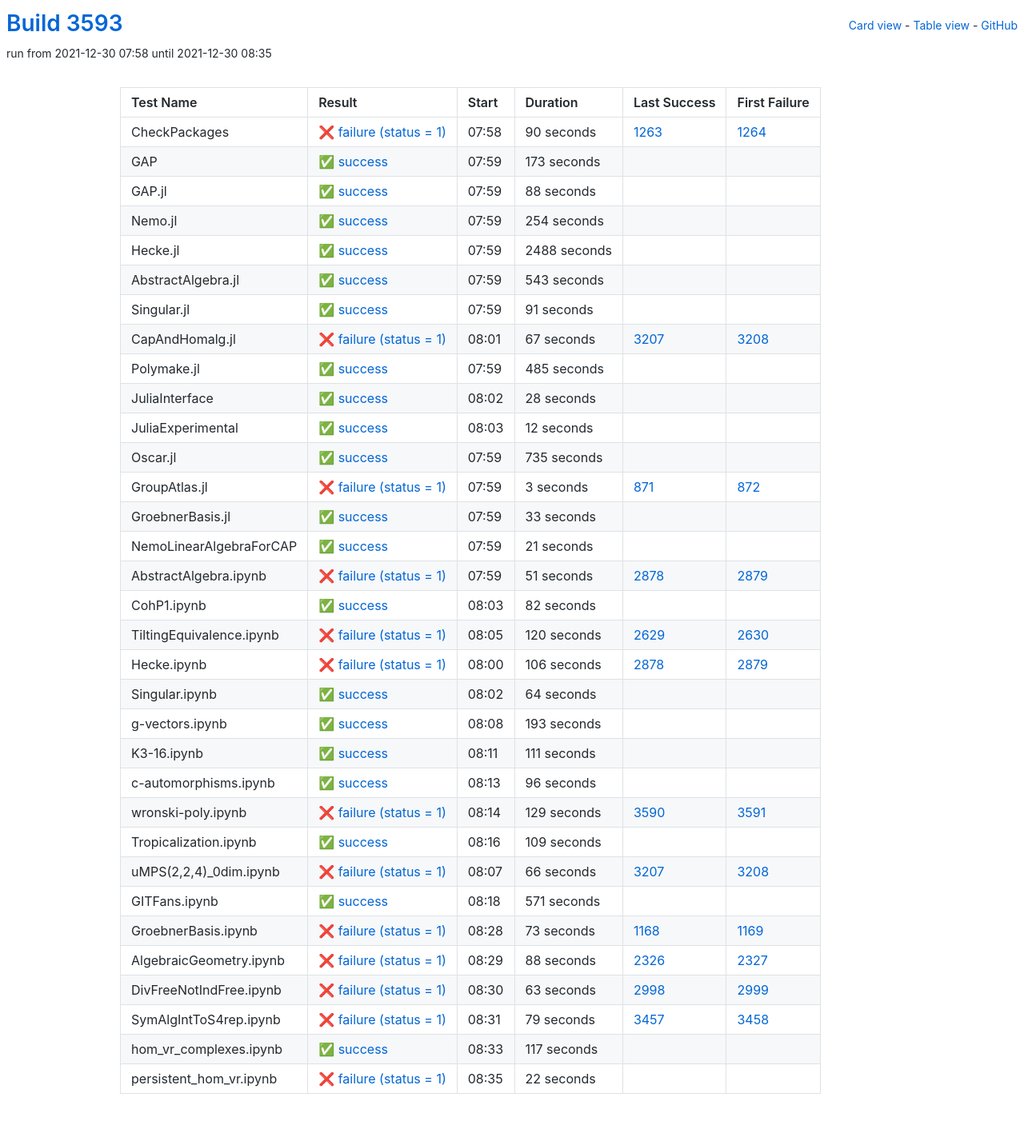
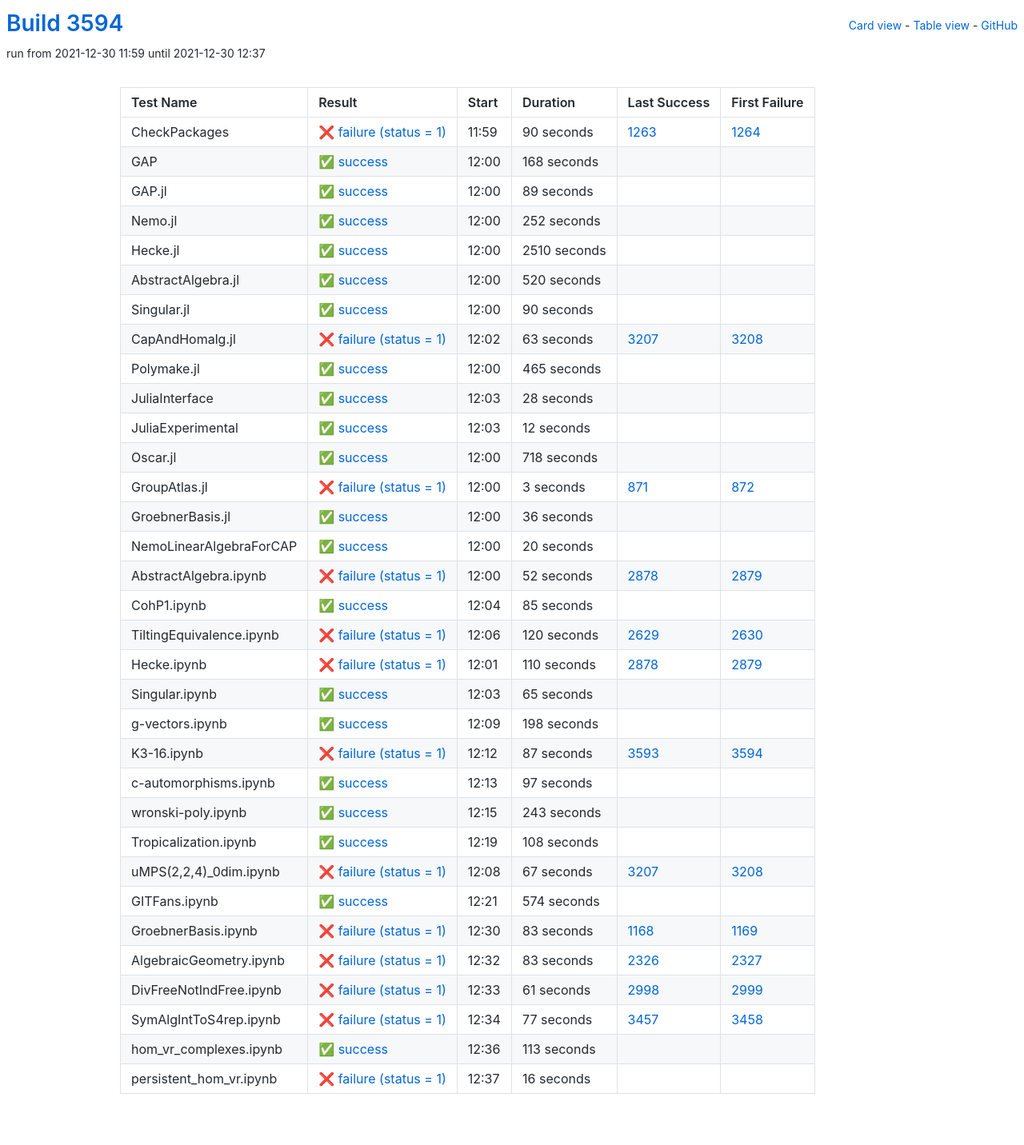
Before and after one commit to oscar-system/oscar-ci-status-stable, a Jekyll site: the page built from table.html, in a window 1280 px wide. Shown: the whole page at 80% size. Built offline with Jekyll 4.4.1, drawn with Linux system fonts in a browser that asks for light colours.

Commit message:
Build #3594

```diff
--- a/_data/ci.yml
+++ b/_data/ci.yml
@@ -1,6 +1,6 @@
 ---
-build: 3593
-build_url: https://oscarci.mathematik.uni-kl.de/job/oscar-stable/3593/
+build: 3594
+build_url: https://oscarci.mathematik.uni-kl.de/job/oscar-stable/3594/
 job: oscar-stable
 organization: oscar-system
 repo: oscar-ci-status-stable
@@ -8,8 +8,8 @@ repourl: https://github.com/oscar-system/oscar-ci-status-stable
 tests:
 - name: CheckPackages
   id: checkpackages
-  log: https://oscarci.mathematik.uni-kl.de/job/oscar-stable/3593/artifact/logs/build-3593/CheckPackages.log
-  start: 2021-12-30 07:58
+  log: https://oscarci.mathematik.uni-kl.de/job/oscar-stable/3594/artifact/logs/build-3594/CheckPackages.log
+  start: 2021-12-30 11:59
   success: false
   exitcode: 1
   status: failure
@@ -20,104 +20,104 @@ tests:
   first_failure_url: https://oscarci.mathematik.uni-kl.de/job/oscar-stable/1264/
 - name: GAP
   id: gap
-  log: https://oscarci.mathematik.uni-kl.de/job/oscar-stable/3593/artifact/logs/build-3593/GAP.log
-  start: 2021-12-30 07:59
+  log: https://oscarci.mathematik.uni-kl.de/job/oscar-stable/3594/artifact/logs/build-3594/GAP.log
+  start: 2021-12-30 12:00
   success: true
   exitcode: 0
   status: success
-  duration: 173
+  duration: 168
   last_success: false
   last_success_url:
   first_failure: false
   first_failure_url:
 - name: GAP.jl
   id: gap-jl
-  log: https://oscarci.mathematik.uni-kl.de/job/oscar-stable/3593/artifact/logs/build-3593/GAP.jl.log
-  start: 2021-12-30 07:59
+  log: https://oscarci.mathematik.uni-kl.de/job/oscar-stable/3594/artifact/logs/build-3594/GAP.jl.log
+  start: 2021-12-30 12:00
   success: true
   exitcode: 0
   status: success
-  duration: 88
+  duration: 89
   last_success: false
   last_success_url:
   first_failure: false
   first_failure_url:
 - name: Nemo.jl
   id: nemo-jl
-  log: https://oscarci.mathematik.uni-kl.de/job/oscar-stable/3593/artifact/logs/build-3593/Nemo.jl.log
-  start: 2021-12-30 07:59
+  log: https://oscarci.mathematik.uni-kl.de/job/oscar-stable/3594/artifact/logs/build-3594/Nemo.jl.log
+  start: 2021-12-30 12:00
   success: true
   exitcode: 0
   status: success
-  duration: 254
+  duration: 252
   last_success: false
   last_success_url:
   first_failure: false
   first_failure_url:
 - name: Hecke.jl
   id: hecke-jl
-  log: https://oscarci.mathematik.uni-kl.de/job/oscar-stable/3593/artifact/logs/build-3593/Hecke.jl.log
-  start: 2021-12-30 07:59
+  log: https://oscarci.mathematik.uni-kl.de/job/oscar-stable/3594/artifact/logs/build-3594/Hecke.jl.log
+  start: 2021-12-30 12:00
   success: true
   exitcode: 0
   status: success
-  duration: 2488
+  duration: 2510
   last_success: false
   last_success_url:
   first_failure: false
   first_failure_url:
 - name: AbstractAlgebra.jl
   id: abstractalgebra-jl
-  log: https://oscarci.mathematik.uni-kl.de/job/oscar-stable/3593/artifact/logs/build-3593/AbstractAlgebra.jl.log
-  start: 2021-12-30 07:59
+  log: https://oscarci.mathematik.uni-kl.de/job/oscar-stable/3594/artifact/logs/build-3594/AbstractAlgebra.jl.log
+  start: 2021-12-30 12:00
   success: true
   exitcode: 0
   status: success
-  duration: 543
+  duration: 520
   last_success: false
   last_success_url:
   first_failure: false
   first_failure_url:
 - name: Singular.jl
   id: singular-jl
-  log: https://oscarci.mathematik.uni-kl.de/job/oscar-stable/3593/artifact/logs/build-3593/Singular.jl.log
-  start: 2021-12-30 07:59
+  log: https://oscarci.mathematik.uni-kl.de/job/oscar-stable/3594/artifact/logs/build-3594/Singular.jl.log
+  start: 2021-12-30 12:00
   success: true
   exitcode: 0
   status: success
-  duration: 91
+  duration: 90
   last_success: false
   last_success_url:
   first_failure: false
   first_failure_url:
 - name: CapAndHomalg.jl
   id: capandhomalg-jl
-  log: https://oscarci.mathematik.uni-kl.de/job/oscar-stable/3593/artifact/logs/build-3593/CapAndHomalg.jl.log
-  start: 2021-12-30 08:01
+  log: https://oscarci.mathematik.uni-kl.de/job/oscar-stable/3594/artifact/logs/build-3594/CapAndHomalg.jl.log
+  start: 2021-12-30 12:02
   success: false
   exitcode: 1
   status: failure
-  duration: 67
+  duration: 63
   last_success: 3207
   last_success_url: https://oscarci.mathematik.uni-kl.de/job/oscar-stable/3207/
   first_failure: 3208
   first_failure_url: https://oscarci.mathematik.uni-kl.de/job/oscar-stable/3208/
 - name: Polymake.jl
   id: polymake-jl
-  log: https://oscarci.mathematik.uni-kl.de/job/oscar-stable/3593/artifact/logs/build-3593/Polymake.jl.log
-  start: 2021-12-30 07:59
+  log: https://oscarci.mathematik.uni-kl.de/job/oscar-stable/3594/artifact/logs/build-3594/Polymake.jl.log
+  start: 2021-12-30 12:00
   success: true
   exitcode: 0
   status: success
-  duration: 485
+  duration: 465
   last_success: false
   last_success_url:
   first_failure: false
   first_failure_url:
 - name: JuliaInterface
   id: juliainterface
-  log: https://oscarci.mathematik.uni-kl.de/job/oscar-stable/3593/artifact/logs/build-3593/JuliaInterface.log
-  start: 2021-12-30 08:02
+  log: https://oscarci.mathematik.uni-kl.de/job/oscar-stable/3594/artifact/logs/build-3594/JuliaInterface.log
+  start: 2021-12-30 12:03
   success: true
   exitcode: 0
   status: success
@@ -128,8 +128,8 @@ tests:
   first_failure_url:
 - name: JuliaExperimental
   id: juliaexperimental
-  log: https://oscarci.mathematik.uni-kl.de/job/oscar-stable/3593/artifact/logs/build-3593/JuliaExperimental.log
-  start: 2021-12-30 08:03
+  log: https://oscarci.mathematik.uni-kl.de/job/oscar-stable/3594/artifact/logs/build-3594/JuliaExperimental.log
+  start: 2021-12-30 12:03
   success: true
   exitcode: 0
   status: success
@@ -140,20 +140,20 @@ tests:
   first_failure_url:
 - name: Oscar.jl
   id: oscar-jl
-  log: https://oscarci.mathematik.uni-kl.de/job/oscar-stable/3593/artifact/logs/build-3593/Oscar.jl.log
-  start: 2021-12-30 07:59
+  log: https://oscarci.mathematik.uni-kl.de/job/oscar-stable/3594/artifact/logs/build-3594/Oscar.jl.log
+  start: 2021-12-30 12:00
   success: true
   exitcode: 0
   status: success
-  duration: 735
+  duration: 718
   last_success: false
   last_success_url:
   first_failure: false
   first_failure_url:
 - name: GroupAtlas.jl
   id: groupatlas-jl
-  log: https://oscarci.mathematik.uni-kl.de/job/oscar-stable/3593/artifact/logs/build-3593/GroupAtlas.jl.log
-  start: 2021-12-30 07:59
+  log: https://oscarci.mathematik.uni-kl.de/job/oscar-stable/3594/artifact/logs/build-3594/GroupAtlas.jl.log
+  start: 2021-12-30 12:00
   success: false
   exitcode: 1
   status: failure
@@ -164,56 +164,56 @@ tests:
   first_failure_url: https://oscarci.mathematik.uni-kl.de/job/oscar-stable/872/
 - name: GroebnerBasis.jl
   id: groebnerbasis-jl
-  log: https://oscarci.mathematik.uni-kl.de/job/oscar-stable/3593/artifact/logs/build-3593/GroebnerBasis.jl.log
-  start: 2021-12-30 07:59
+  log: https://oscarci.mathematik.uni-kl.de/job/oscar-stable/3594/artifact/logs/build-3594/GroebnerBasis.jl.log
+  start: 2021-12-30 12:00
   success: true
   exitcode: 0
   status: success
-  duration: 33
+  duration: 36
   last_success: false
   last_success_url:
   first_failure: false
   first_failure_url:
 - name: NemoLinearAlgebraForCAP
   id: nemolinearalgebraforcap
-  log: https://oscarci.mathematik.uni-kl.de/job/oscar-stable/3593/artifact/logs/build-3593/NemoLinearAlgebraForCAP.log
-  start: 2021-12-30 07:59
+  log: https://oscarci.mathematik.uni-kl.de/job/oscar-stable/3594/artifact/logs/build-3594/NemoLinearAlgebraForCAP.log
+  start: 2021-12-30 12:00
   success: true
   exitcode: 0
   status: success
-  duration: 21
+  duration: 20
   last_success: false
   last_success_url:
   first_failure: false
   first_failure_url:
 - name: AbstractAlgebra.ipynb
   id: abstractalgebra-ipynb
-  log: https://oscarci.mathematik.uni-kl.de/job/oscar-stable/3593/artifact/logs/build-3593/AbstractAlgebra.ipynb.log
-  start: 2021-12-30 07:59
+  log: https://oscarci.mathematik.uni-kl.de/job/oscar-stable/3594/artifact/logs/build-3594/AbstractAlgebra.ipynb.log
+  start: 2021-12-30 12:00
   success: false
   exitcode: 1
   status: failure
-  duration: 51
+  duration: 52
   last_success: 2878
   last_success_url: https://oscarci.mathematik.uni-kl.de/job/oscar-stable/2878/
   first_failure: 2879
   first_failure_url: https://oscarci.mathematik.uni-kl.de/job/oscar-stable/2879/
 - name: CohP1.ipynb
   id: cohp1-ipynb
-  log: https://oscarci.mathematik.uni-kl.de/job/oscar-stable/3593/artifact/logs/build-3593/CohP1.ipynb.log
-  start: 2021-12-30 08:03
+  log: https://oscarci.mathematik.uni-kl.de/job/oscar-stable/3594/artifact/logs/build-3594/CohP1.ipynb.log
+  start: 2021-12-30 12:04
   success: true
   exitcode: 0
   status: success
-  duration: 82
+  duration: 85
   last_success: false
   last_success_url:
   first_failure: false
   first_failure_url:
 - name: TiltingEquivalence.ipynb
   id: tiltingequivalence-ipynb
-  log: https://oscarci.mathematik.uni-kl.de/job/oscar-stable/3593/artifact/logs/build-3593/TiltingEquivalence.ipynb.log
-  start: 2021-12-30 08:05
+  log: https://oscarci.mathematik.uni-kl.de/job/oscar-stable/3594/artifact/logs/build-3594/TiltingEquivalence.ipynb.log
+  start: 2021-12-30 12:06
   success: false
   exitcode: 1
   status: failure
@@ -224,180 +224,180 @@ tests:
   first_failure_url: https://oscarci.mathematik.uni-kl.de/job/oscar-stable/2630/
 - name: Hecke.ipynb
   id: hecke-ipynb
-  log: https://oscarci.mathematik.uni-kl.de/job/oscar-stable/3593/artifact/logs/build-3593/Hecke.ipynb.log
-  start: 2021-12-30 08:00
+  log: https://oscarci.mathematik.uni-kl.de/job/oscar-stable/3594/artifact/logs/build-3594/Hecke.ipynb.log
+  start: 2021-12-30 12:01
   success: false
   exitcode: 1
   status: failure
-  duration: 106
+  duration: 110
   last_success: 2878
   last_success_url: https://oscarci.mathematik.uni-kl.de/job/oscar-stable/2878/
   first_failure: 2879
   first_failure_url: https://oscarci.mathematik.uni-kl.de/job/oscar-stable/2879/
 - name: Singular.ipynb
   id: singular-ipynb
-  log: https://oscarci.mathematik.uni-kl.de/job/oscar-stable/3593/artifact/logs/build-3593/Singular.ipynb.log
-  start: 2021-12-30 08:02
+  log: https://oscarci.mathematik.uni-kl.de/job/oscar-stable/3594/artifact/logs/build-3594/Singular.ipynb.log
+  start: 2021-12-30 12:03
   success: true
   exitcode: 0
   status: success
-  duration: 64
+  duration: 65
   last_success: false
   last_success_url:
   first_failure: false
   first_failure_url:
 - name: g-vectors.ipynb
   id: g-vectors-ipynb
-  log: https://oscarci.mathematik.uni-kl.de/job/oscar-stable/3593/artifact/logs/build-3593/g-vectors.ipynb.log
-  start: 2021-12-30 08:08
+  log: https://oscarci.mathematik.uni-kl.de/job/oscar-stable/3594/artifact/logs/build-3594/g-vectors.ipynb.log
+  start: 2021-12-30 12:09
   success: true
   exitcode: 0
   status: success
-  duration: 193
+  duration: 198
   last_success: false
   last_success_url:
   first_failure: false
   first_failure_url:
 - name: K3-16.ipynb
   id: k3-16-ipynb
-  log: https://oscarci.mathematik.uni-kl.de/job/oscar-stable/3593/artifact/logs/build-3593/K3-16.ipynb.log
-  start: 2021-12-30 08:11
+  log: https://oscarci.mathematik.uni-kl.de/job/oscar-stable/3594/artifact/logs/build-3594/K3-16.ipynb.log
+  start: 2021-12-30 12:12
+  success: false
+  exitcode: 1
+  status: failure
+  duration: 87
+  last_success: 3593
+  last_success_url: https://oscarci.mathematik.uni-kl.de/job/oscar-stable/3593/
+  first_failure: 3594
+  first_failure_url: https://oscarci.mathematik.uni-kl.de/job/oscar-stable/3594/
+- name: c-automorphisms.ipynb
+  id: c-automorphisms-ipynb
+  log: https://oscarci.mathematik.uni-kl.de/job/oscar-stable/3594/artifact/logs/build-3594/c-automorphisms.ipynb.log
+  start: 2021-12-30 12:13
   success: true
   exitcode: 0
   status: success
-  duration: 111
-  last_success: false
-  last_success_url:
-  first_failure: false
-  first_failure_url:
-- name: c-automorphisms.ipynb
-  id: c-automorphisms-ipynb
-  log: https://oscarci.mathematik.uni-kl.de/job/oscar-stable/3593/artifact/logs/build-3593/c-automorphisms.ipynb.log
-  start: 2021-12-30 08:13
-  success: true
-  exitcode: 0
-  status: success
-  duration: 96
+  duration: 97
   last_success: false
   last_success_url:
   first_failure: false
   first_failure_url:
 - name: wronski-poly.ipynb
   id: wronski-poly-ipynb
-  log: https://oscarci.mathematik.uni-kl.de/job/oscar-stable/3593/artifact/logs/build-3593/wronski-poly.ipynb.log
-  start: 2021-12-30 08:14
-  success: false
-  exitcode: 1
-  status: failure
-  duration: 129
-  last_success: 3590
-  last_success_url: https://oscarci.mathematik.uni-kl.de/job/oscar-stable/3590/
-  first_failure: 3591
-  first_failure_url: https://oscarci.mathematik.uni-kl.de/job/oscar-stable/3591/
-- name: Tropicalization.ipynb
-  id: tropicalization-ipynb
-  log: https://oscarci.mathematik.uni-kl.de/job/oscar-stable/3593/artifact/logs/build-3593/Tropicalization.ipynb.log
-  start: 2021-12-30 08:16
+  log: https://oscarci.mathematik.uni-kl.de/job/oscar-stable/3594/artifact/logs/build-3594/wronski-poly.ipynb.log
+  start: 2021-12-30 12:15
   success: true
   exitcode: 0
   status: success
-  duration: 109
+  duration: 243
+  last_success: false
+  last_success_url:
+  first_failure: false
+  first_failure_url:
+- name: Tropicalization.ipynb
+  id: tropicalization-ipynb
+  log: https://oscarci.mathematik.uni-kl.de/job/oscar-stable/3594/artifact/logs/build-3594/Tropicalization.ipynb.log
+  start: 2021-12-30 12:19
+  success: true
+  exitcode: 0
+  status: success
+  duration: 108
   last_success: false
   last_success_url:
   first_failure: false
   first_failure_url:
 - name: uMPS(2,2,4)_0dim.ipynb
   id: umps-2-2-4-0dim-ipynb
-  log: https://oscarci.mathematik.uni-kl.de/job/oscar-stable/3593/artifact/logs/build-3593/uMPS-2-2-4-_0dim.ipynb.log
-  start: 2021-12-30 08:07
+  log: https://oscarci.mathematik.uni-kl.de/job/oscar-stable/3594/artifact/logs/build-3594/uMPS-2-2-4-_0dim.ipynb.log
+  start: 2021-12-30 12:08
   success: false
   exitcode: 1
   status: failure
-  duration: 66
+  duration: 67
   last_success: 3207
   last_success_url: https://oscarci.mathematik.uni-kl.de/job/oscar-stable/3207/
   first_failure: 3208
   first_failure_url: https://oscarci.mathematik.uni-kl.de/job/oscar-stable/3208/
 - name: GITFans.ipynb
   id: gitfans-ipynb
-  log: https://oscarci.mathematik.uni-kl.de/job/oscar-stable/3593/artifact/logs/build-3593/GITFans.ipynb.log
-  start: 2021-12-30 08:18
+  log: https://oscarci.mathematik.uni-kl.de/job/oscar-stable/3594/artifact/logs/build-3594/GITFans.ipynb.log
+  start: 2021-12-30 12:21
   success: true
   exitcode: 0
   status: success
-  duration: 571
+  duration: 574
   last_success: false
   last_success_url:
   first_failure: false
   first_failure_url:
 - name: GroebnerBasis.ipynb
   id: groebnerbasis-ipynb
-  log: https://oscarci.mathematik.uni-kl.de/job/oscar-stable/3593/artifact/logs/build-3593/GroebnerBasis.ipynb.log
-  start: 2021-12-30 08:28
+  log: https://oscarci.mathematik.uni-kl.de/job/oscar-stable/3594/artifact/logs/build-3594/GroebnerBasis.ipynb.log
+  start: 2021-12-30 12:30
   success: false
   exitcode: 1
   status: failure
-  duration: 73
+  duration: 83
   last_success: 1168
   last_success_url: https://oscarci.mathematik.uni-kl.de/job/oscar-stable/1168/
   first_failure: 1169
   first_failure_url: https://oscarci.mathematik.uni-kl.de/job/oscar-stable/1169/
 - name: AlgebraicGeometry.ipynb
   id: algebraicgeometry-ipynb
-  log: https://oscarci.mathematik.uni-kl.de/job/oscar-stable/3593/artifact/logs/build-3593/AlgebraicGeometry.ipynb.log
-  start: 2021-12-30 08:29
+  log: https://oscarci.mathematik.uni-kl.de/job/oscar-stable/3594/artifact/logs/build-3594/AlgebraicGeometry.ipynb.log
+  start: 2021-12-30 12:32
   success: false
   exitcode: 1
   status: failure
-  duration: 88
+  duration: 83
   last_success: 2326
   last_success_url: https://oscarci.mathematik.uni-kl.de/job/oscar-stable/2326/
   first_failure: 2327
   first_failure_url: https://oscarci.mathematik.uni-kl.de/job/oscar-stable/2327/
 - name: DivFreeNotIndFree.ipynb
   id: divfreenotindfree-ipynb
-  log: https://oscarci.mathematik.uni-kl.de/job/oscar-stable/3593/artifact/logs/build-3593/DivFreeNotIndFree.ipynb.log
-  start: 2021-12-30 08:30
+  log: https://oscarci.mathematik.uni-kl.de/job/oscar-stable/3594/artifact/logs/build-3594/DivFreeNotIndFree.ipynb.log
+  start: 2021-12-30 12:33
   success: false
   exitcode: 1
   status: failure
-  duration: 63
+  duration: 61
   last_success: 2998
   last_success_url: https://oscarci.mathematik.uni-kl.de/job/oscar-stable/2998/
   first_failure: 2999
   first_failure_url: https://oscarci.mathematik.uni-kl.de/job/oscar-stable/2999/
 - name: SymAlgIntToS4rep.ipynb
   id: symalginttos4rep-ipynb
-  log: https://oscarci.mathematik.uni-kl.de/job/oscar-stable/3593/artifact/logs/build-3593/SymAlgIntToS4rep.ipynb.log
-  start: 2021-12-30 08:31
+  log: https://oscarci.mathematik.uni-kl.de/job/oscar-stable/3594/artifact/logs/build-3594/SymAlgIntToS4rep.ipynb.log
+  start: 2021-12-30 12:34
   success: false
   exitcode: 1
   status: failure
-  duration: 79
+  duration: 77
   last_success: 3457
   last_success_url: https://oscarci.mathematik.uni-kl.de/job/oscar-stable/3457/
   first_failure: 3458
   first_failure_url: https://oscarci.mathematik.uni-kl.de/job/oscar-stable/3458/
 - name: hom_vr_complexes.ipynb
   id: hom-vr-complexes-ipynb
-  log: https://oscarci.mathematik.uni-kl.de/job/oscar-stable/3593/artifact/logs/build-3593/hom_vr_complexes.ipynb.log
-  start: 2021-12-30 08:33
+  log: https://oscarci.mathematik.uni-kl.de/job/oscar-stable/3594/artifact/logs/build-3594/hom_vr_complexes.ipynb.log
+  start: 2021-12-30 12:36
   success: true
   exitcode: 0
   status: success
-  duration: 117
+  duration: 113
   last_success: false
   last_success_url:
   first_failure: false
   first_failure_url:
 - name: persistent_hom_vr.ipynb
   id: persistent-hom-vr-ipynb
-  log: https://oscarci.mathematik.uni-kl.de/job/oscar-stable/3593/artifact/logs/build-3593/persistent_hom_vr.ipynb.log
-  start: 2021-12-30 08:35
+  log: https://oscarci.mathematik.uni-kl.de/job/oscar-stable/3594/artifact/logs/build-3594/persistent_hom_vr.ipynb.log
+  start: 2021-12-30 12:37
   success: false
   exitcode: 1
   status: failure
-  duration: 22
+  duration: 16
   last_success: false
   last_success_url:
   first_failure: false
```
Also changed, not shown: README.md.
